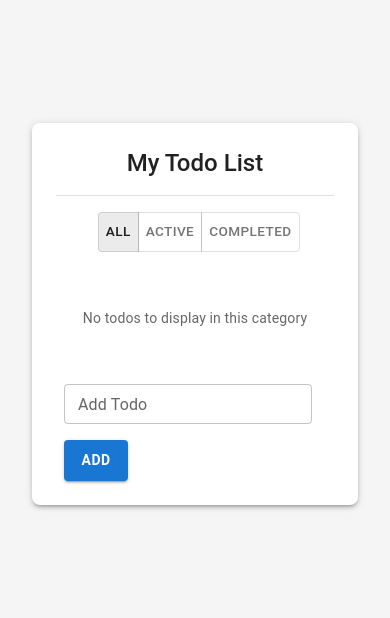
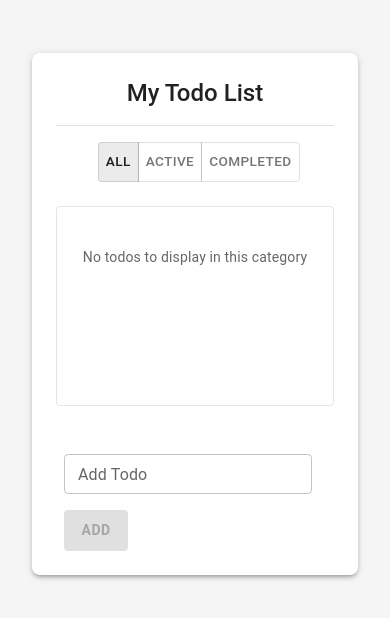
Before and after one commit to ahmadalasiri/My-first-react-project, a React (Create React App) app in the folder my-todo/: page / in a window 390 px wide. Shown: the part 108-726 px from the top of the page. Built offline with nearby package versions, Linux system fonts and the light colour scheme.

Commit message:
Refactor TodoList component: Enhance layout with flexbox for better responsiveness, add custom scrollbar styles, and disable add button when input is empty.

```diff
--- a/my-todo/src/components/TodoList.js
+++ b/my-todo/src/components/TodoList.js
@@ -66,9 +66,14 @@ export default function TodoList() {
           borderRadius: 2,
           boxShadow: 3,
           overflow: "visible",
+          display: "flex",
+          flexDirection: "column",
+          maxHeight: "80vh",
         }}
       >
-        <CardContent sx={{ p: 3 }}>
+        <CardContent
+          sx={{ p: 3, display: "flex", flexDirection: "column", flexGrow: 1 }}
+        >
           <Typography
             variant="h5"
             gutterBottom
@@ -120,11 +125,49 @@ export default function TodoList() {
           </Box>
 
           {/* Todo list */}
-          <Box sx={{ mb: 3 }}>
+          <Box
+            sx={{
+              mb: 3,
+              maxHeight: "300px",
+              minHeight: "200px",
+              overflowY: "auto",
+              scrollbarWidth: "thin",
+              "&::-webkit-scrollbar": {
+                width: "8px",
+              },
+              "&::-webkit-scrollbar-track": {
+                background: "rgba(0,0,0,0.05)",
+                borderRadius: "10px",
+              },
+              "&::-webkit-scrollbar-thumb": {
+                background: "rgba(0,0,0,0.2)",
+                borderRadius: "10px",
+                "&:hover": {
+                  background: "rgba(0,0,0,0.3)",
+                },
+              },
+              border: "1px solid rgba(0,0,0,0.1)",
+              borderRadius: 1,
+              p: 1,
+              display: "flex",
+              flexDirection: "column",
+              flexGrow: 1,
+            }}
+          >
             {filteredTodos.length > 0 ? (
               filteredTodos.map((todo) => <Todo key={todo.id} todo={todo} />)
             ) : (
-              <Typography variant="body2" color="text.secondary" sx={{ py: 4 }}>
+              <Typography
+                variant="body2"
+                color="text.secondary"
+                sx={{
+                  py: 4,
+                  display: "flex",
+                  alignItems: "center",
+                  justifyContent: "center",
+                  height: "100%",
+                }}
+              >
                 No todos to display in this category
               </Typography>
             )}
@@ -153,6 +196,7 @@ export default function TodoList() {
                   onClick={handleAddTodo}
                   variant="contained"
                   color="primary"
+                  disabled={newTodo.trim() === ""}
                   fullWidth
                   sx={{
                     borderRadius: 1,
```
